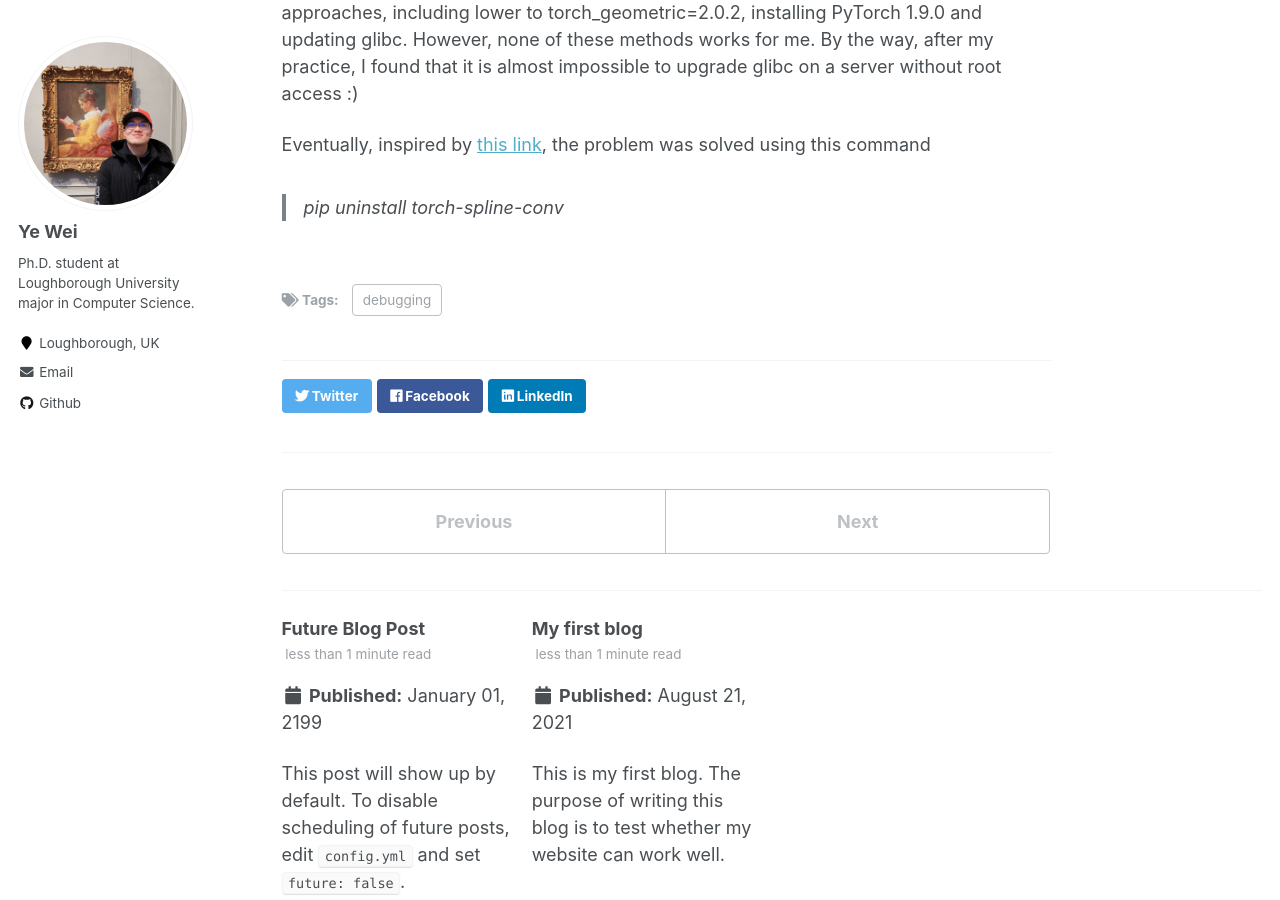
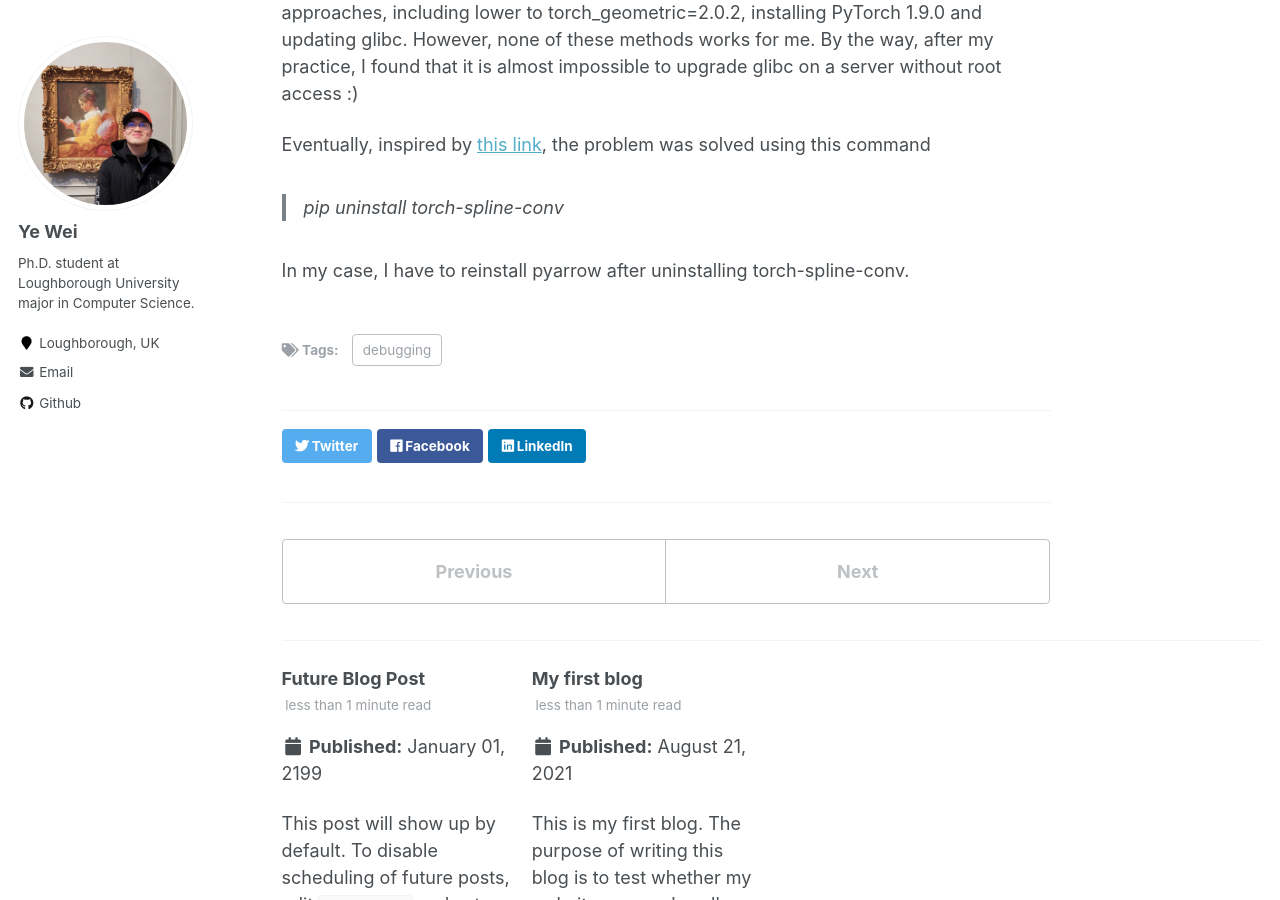
Before and after one commit to Ye-We1/Ye-We1.github.io, a Jekyll site: the page built from _posts/2022-11-12-blog-post-1.md, in a window 1280 px wide and 900 px high, scrolled down 763 px. Built offline with Jekyll 4.4.1, drawn with Linux system fonts in a browser that asks for light colours.

Commit message:
Update 2022-11-12-blog-post-1.md

```diff
--- a/_posts/2022-11-12-blog-post-1.md
+++ b/_posts/2022-11-12-blog-post-1.md
@@ -26,3 +26,5 @@ In the process of solving the problem, I referred to several links and tried dif
 Eventually, inspired by [this link](https://github.com/pyg-team/pytorch_geometric/issues/3593), the problem was solved using this command
 
 > pip uninstall torch-spline-conv
+
+In my case, I have to reinstall pyarrow after uninstalling torch-spline-conv.
```
